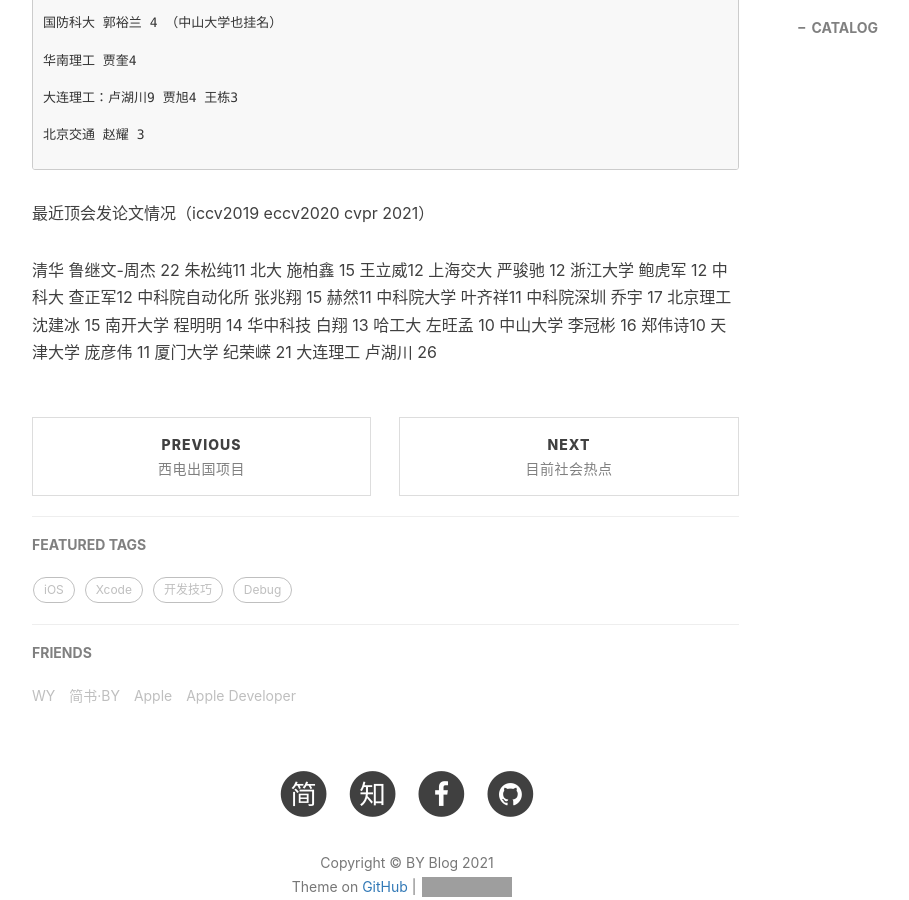
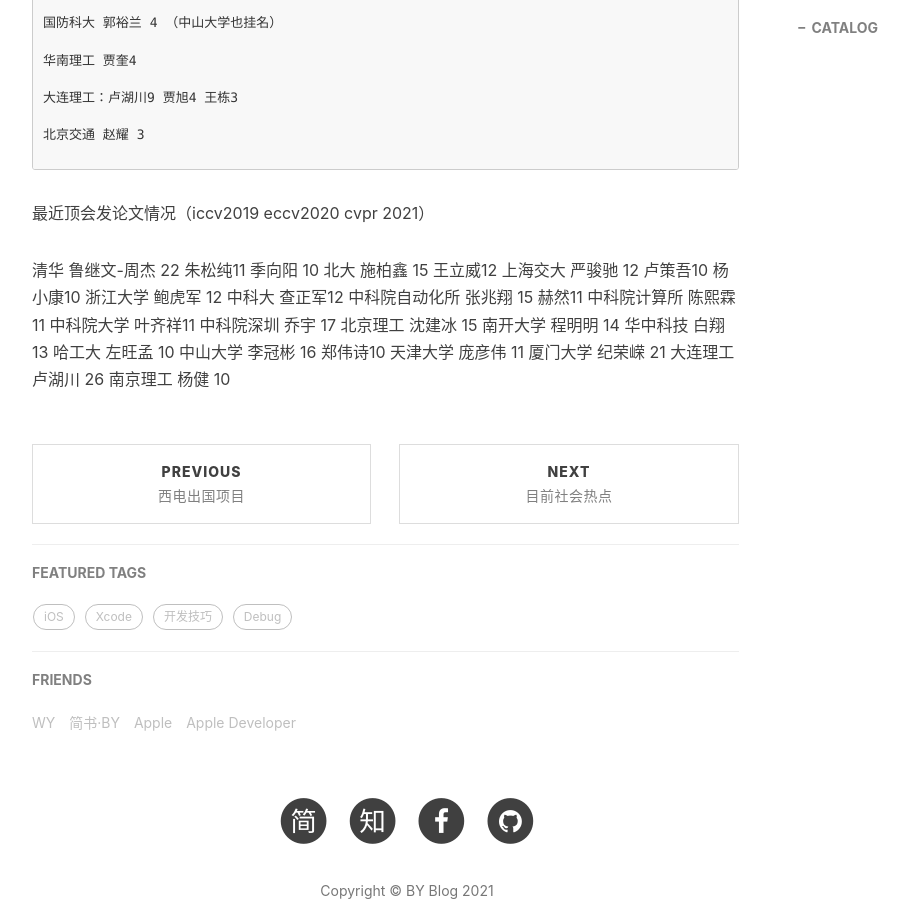
Before and after one commit to pengjiao123/pengjiao123.github.io, a Jekyll site: the page built from _posts/2021-07-07-大陆地区非计算机软件学院老师招生.md, in a window 1280 px wide and 900 px high, scrolled down 4929 px. Shown: the whole window, without its empty margins (233-1142 px from the left). Built offline with Jekyll 4.4.1, drawn with Linux system fonts in a browser that asks for light colours; nearby versions of some CDN libraries; comment, search, counter and statistics services are not loaded; grey boxes are pictures that could not be loaded.

Commit message:
Update 2021-07-07-大陆地区非计算机软件学院老师招生.md

```diff
--- a/_posts/2021-07-07-大陆地区非计算机软件学院老师招生.md
+++ b/_posts/2021-07-07-大陆地区非计算机软件学院老师招生.md
@@ -169,12 +169,13 @@ tags:
 ~~~~~~~~~~~~~~~~~~~~~~~~~~~~~~~~~~~~~~~~~~~~~~~~~~~~~~~~~~~~~~~~~~~~~~~~~~~~~~~~~~~
 最近顶会发论文情况（iccv2019 eccv2020 cvpr 2021）
 
-清华 鲁继文-周杰 22 朱松纯11
+清华 鲁继文-周杰 22 朱松纯11 季向阳 10
 北大 施柏鑫 15 王立威12
-上海交大 严骏驰 12
+上海交大 严骏驰 12 卢策吾10 杨小康10
 浙江大学 鲍虎军 12
 中科大 查正军12
 中科院自动化所 张兆翔 15 赫然11
+中科院计算所 陈熙霖 11
 中科院大学 叶齐祥11
 中科院深圳 乔宇 17
 北京理工 沈建冰 15
@@ -185,3 +186,4 @@ tags:
 天津大学 庞彦伟 11
 厦门大学 纪荣嵘 21
 大连理工 卢湖川 26
+南京理工 杨健 10
```
